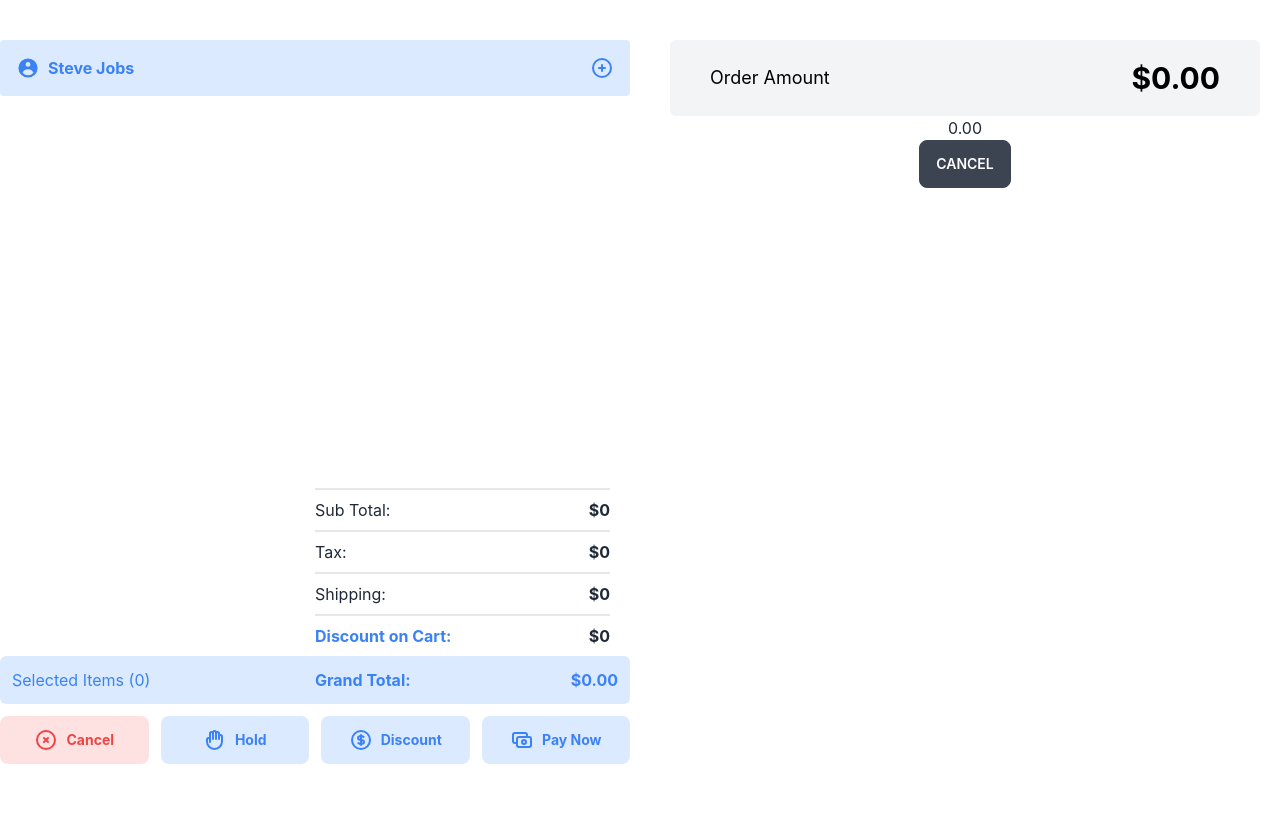
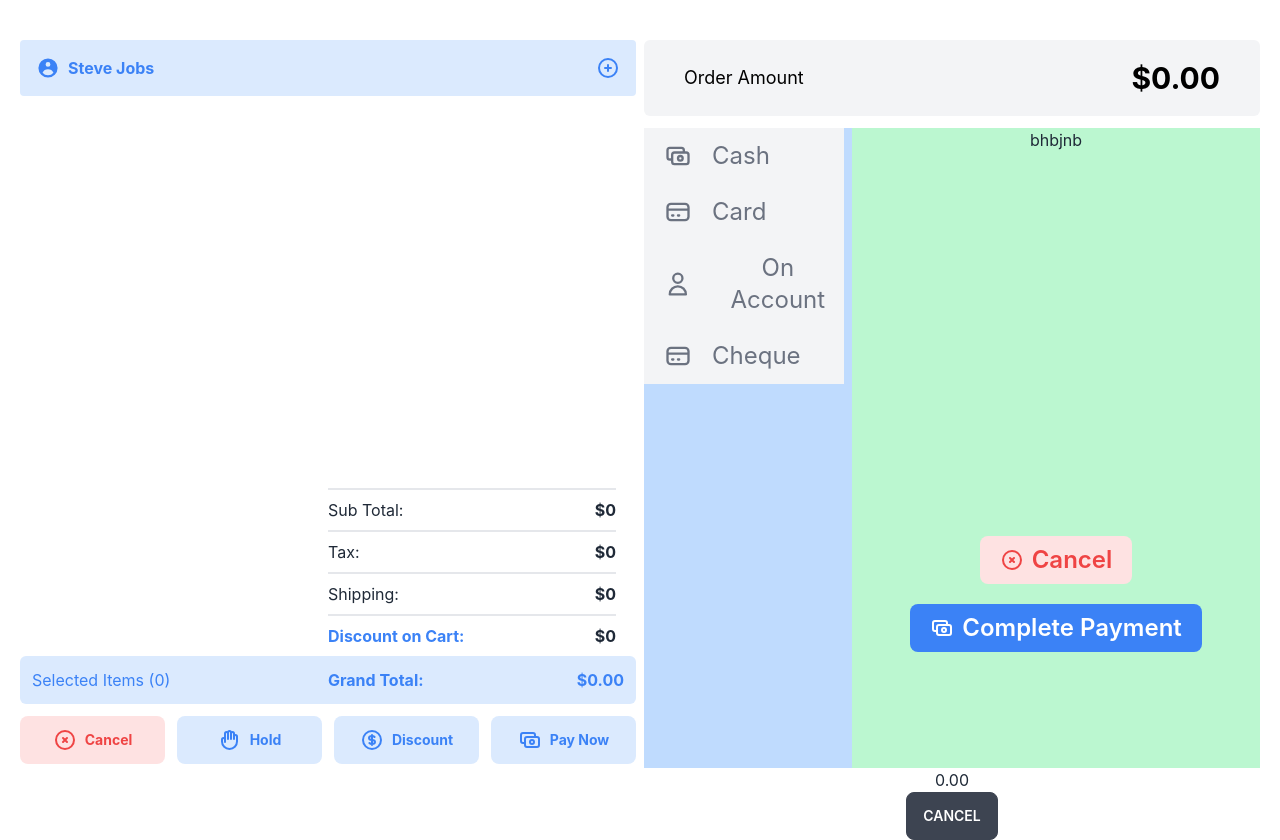
Before and after one commit to mosheurpau/pos-system, a React (Create React App) app: page / in a window 1280 px wide. Both pictures are taken after a click on the button "Pay Now". Before the commit the page ends 800 px from the top, so only its background shows below. Built offline with nearby package versions, Linux system fonts and the light colour scheme.

Commit message:
added all payment system button and icon

```diff
--- a/src/components/Shop/Shop.js
+++ b/src/components/Shop/Shop.js
@@ -2,6 +2,12 @@ import React, { useEffect, useState } from "react";
 import Cart from "../Cart/Cart";
 import Product from "../Product/Product";
 import { ChevronLeftIcon, PlusIcon } from "@heroicons/react/solid";
+import {
+  CashIcon,
+  CreditCardIcon,
+  UserIcon,
+  XCircleIcon,
+} from "@heroicons/react/outline";
 
 const Shop = () => {
   const [products, setProducts] = useState([]);
@@ -55,8 +61,8 @@ const Shop = () => {
       plusCart = [...rest, exists];
     }
     setCart(plusCart);
-    setPayCancel(false);
-    setPayNow(true);
+    setPayCancel(true);
+    setPayNow(false);
   };
 
   const handleMinusQuantity = (selected) => {
@@ -73,21 +79,21 @@ const Shop = () => {
       MinusCart = [...rest, exists];
     }
     setCart(MinusCart);
-    setPayCancel(false);
-    setPayNow(true);
+    setPayCancel(true);
+    setPayNow(false);
   };
 
   const handleDeleteItem = (product) => {
     const rest = cart.filter((item) => item.id !== product.id);
     setCart(rest);
-    setPayCancel(false);
-    setPayNow(true);
+    setPayCancel(true);
+    setPayNow(false);
   };
 
   return (
     <div className="mx-auto">
       <div className="mt-10">
-        <div class="grid grid-cols-1 gap-5 md:grid-cols-2 mx-auto">
+        <div class="grid grid-cols-1 gap-2 md:grid-cols-2 mx-5">
           {payCancel && (
             <div className="grid grid-cols-2 md:grid-cols-3 lg:grid-cols-5 gap-3 mx-auto md:order-2 border-2 p-5">
               {products.map((product) => (
@@ -101,14 +107,67 @@ const Shop = () => {
           )}
 
           {payNow && (
-            <div className="md:order-2  mx-5">
-              <div className="flex justify-between items-center px-10 py-5 rounded-md text-black bg-gray-100">
+            <div className="order-2">
+              <div className="flex justify-between items-center px-10 py-5 rounded-md text-black bg-gray-100 mb-3">
                 <h5 className="text-lg ">Order Amount</h5>
 
                 <h5 className="text-3xl font-bold">
                   {" "}
                   ${grandTotal.toFixed(2)}
                 </h5>
+              </div>
+              <div className="grid grid-cols-1 gap-2 md:grid-flow-row-dense md:grid-cols-3 bg-blue-200">
+                <div className="text-gray-500 ">
+                  <div>
+                    <button className=" border-0 normal-case bg-gray-100 text-gray-500 focus:text-blue-500 focus:bg-blue-100 w-full flex items-center text-2xl py-3 justify-start ">
+                      <CashIcon className="h-7 w-7 mx-5" />
+                      Cash
+                    </button>
+                  </div>
+                  <div>
+                    <button className=" border-0 normal-case bg-gray-100 text-gray-500 focus:text-blue-500 focus:bg-blue-100 w-full flex items-center text-2xl py-3 justify-start ">
+                      <CreditCardIcon className="h-7 w-7 mx-5" />
+                      Card
+                    </button>
+                  </div>
+                  <div>
+                    <button className=" border-0 normal-case bg-gray-100 text-gray-500 focus:text-blue-500 focus:bg-blue-100 w-full flex items-center text-2xl py-3 justify-start ">
+                      <UserIcon className="h-7 w-7 mx-5" />
+                      On Account
+                    </button>
+                  </div>
+                  <div className="mb-96">
+                    <button className=" border-0 normal-case bg-gray-100 text-gray-500 focus:text-blue-500 focus:bg-blue-100 w-full flex items-center text-2xl py-3 justify-start ">
+                      <CreditCardIcon className="h-7 w-7 mx-5" />
+                      Cheque
+                    </button>
+                  </div>
+                </div>
+                <div className="bg-green-200 col-span-2">
+                  <div className="mb-96">
+                    <h2>bhbjnb </h2>
+                  </div>
+                  <div className="flex flex-wrap items-center justify-evenly">
+                    <div className="mb-5">
+                      <button
+                        onClick={() => PayButtonHandling("payCancel")}
+                        class="btn gap-2 bg-red-100 border-0 text-red-500 normal-case text-2xl px-5"
+                      >
+                        <XCircleIcon className="h-6 w-6 text-red-500" />
+                        Cancel
+                      </button>
+                    </div>
+                    <div className="mb-5">
+                      <button
+                        onClick={() => PayButtonHandling("payCancel")}
+                        class="btn gap-2 bg-blue-500 border-0 text-white normal-case text-md px-5 text-md md:text-2xl"
+                      >
+                        <CashIcon className="h-6 w-6 text-white-500" />
+                        Complete Payment
+                      </button>
+                    </div>
+                  </div>
+                </div>
               </div>
               <h2>{grandTotal.toFixed(2)}</h2>
               <button
```
